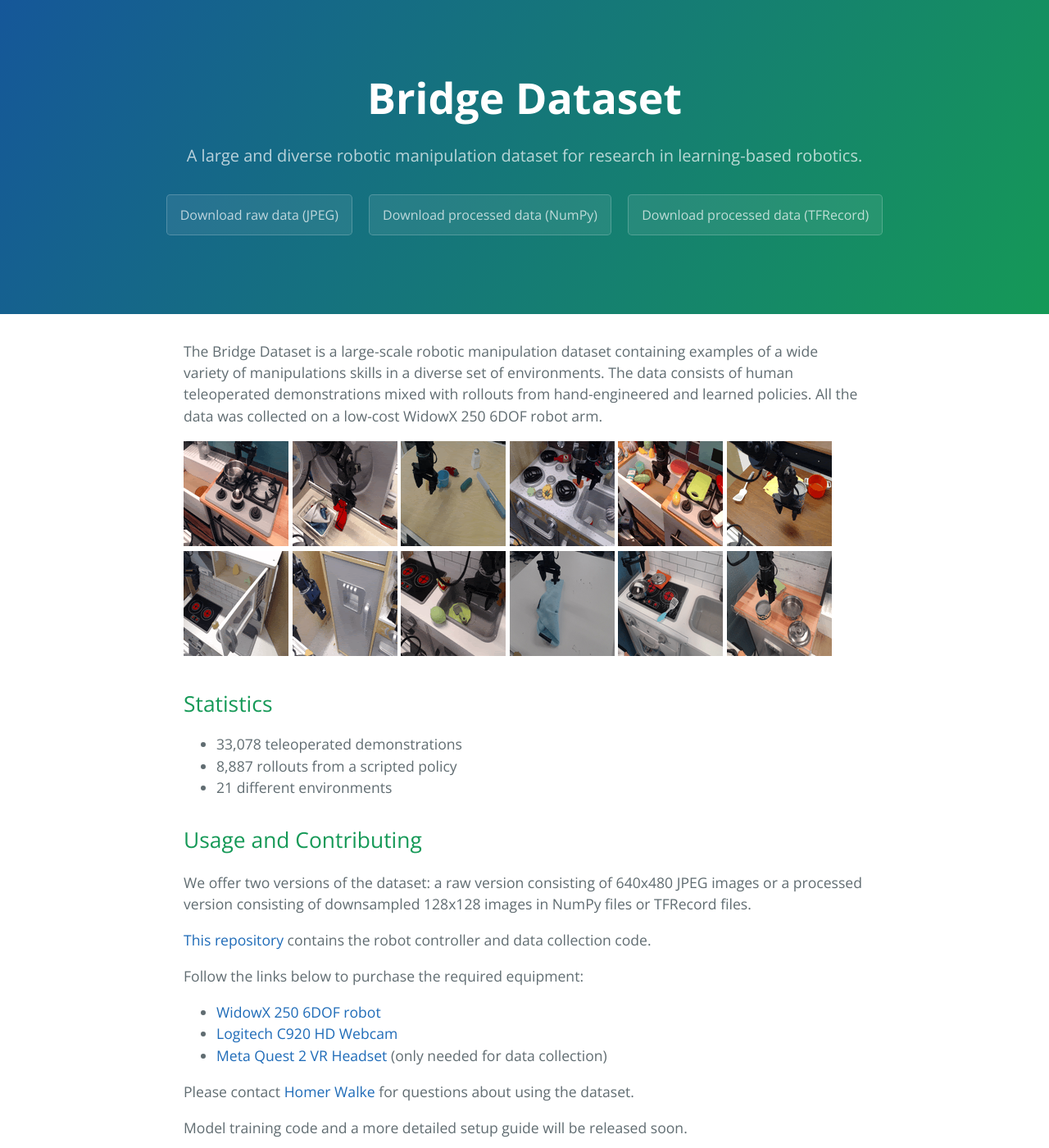
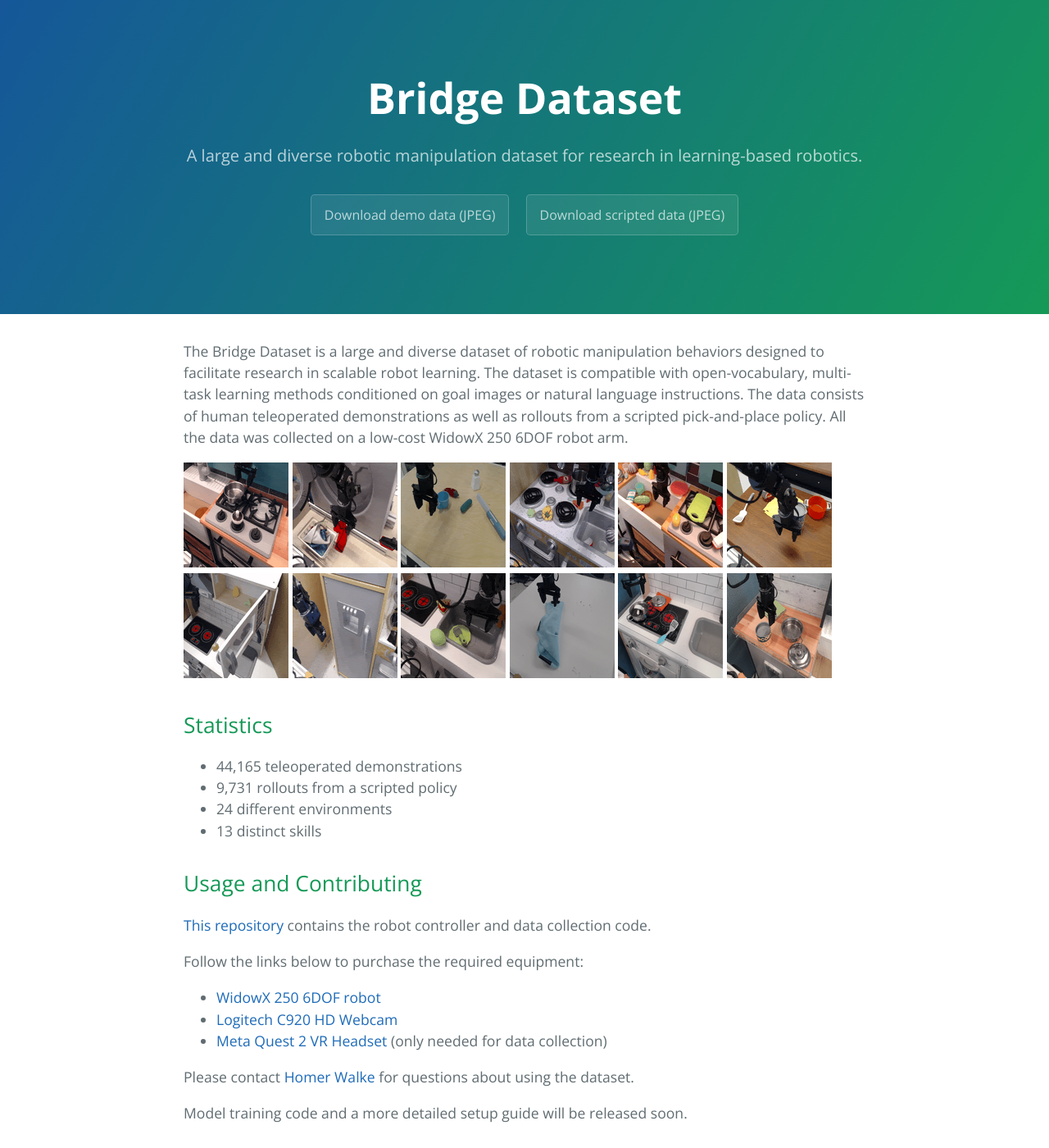
Before and after one commit to rail-berkeley/bridgedata, a Jekyll site: the page built from index.md, in a window 1280 px wide and 1400 px high. Shown: the whole window at 82% size. Built offline with Jekyll 4.4.1, drawn with Linux system fonts in a browser that asks for light colours; some of the changed text lies outside the part shown.

Commit message:
update links

```diff
--- a/_layouts/default.html
+++ b/_layouts/default.html
@@ -22,9 +22,8 @@
         <a href="{{ site.github.repository_url }}" class="btn">View on GitHub</a>
       {% endif %}
       {% if site.show_downloads %}
-        <a href="#" class="btn">Download raw data (JPEG)</a>
-        <a href="#" class="btn">Download processed data (NumPy)</a>
-        <a href="#" class="btn">Download processed data (TFRecord)</a>
+        <a href="https://rail.eecs.berkeley.edu/datasets/bridge_release/raw_6_18.zip" class="btn">Download demo data (JPEG)</a>
+        <a href="https://rail.eecs.berkeley.edu/datasets/bridge_release/scripted_raw_6_18.zip" class="btn">Download scripted data (JPEG)</a>
       {% endif %}
     </header>
 
--- a/index.md
+++ b/index.md
@@ -2,11 +2,7 @@
 layout: default
 ---
 
-The Bridge Dataset is a large-scale robotic manipulation dataset containing examples
-of a wide variety of manipulations skills in a diverse set of environments. The
-data consists of human teleoperated demonstrations mixed with rollouts from
-hand-engineered and learned policies. All the data was collected on a low-cost
-WidowX 250 6DOF robot arm.
+The Bridge Dataset is a large and diverse dataset of robotic manipulation behaviors designed to facilitate research in scalable robot learning. The dataset is compatible with open-vocabulary, multi-task learning methods conditioned on goal images or natural language instructions. The data consists of human teleoperated demonstrations as well as rollouts from a scripted pick-and-place policy. All the data was collected on a low-cost WidowX 250 6DOF robot arm.
 
 ![bridge-gif-1](assets/images/bridge_gif1.gif)
 ![bridge-gif-2](assets/images/bridge_gif2.gif)
@@ -23,13 +19,12 @@
 
 ## Statistics
 
-- 33,078 teleoperated demonstrations
-- 8,887 rollouts from a scripted policy
-- 21 different environments
+- 44,165 teleoperated demonstrations
+- 9,731 rollouts from a scripted policy
+- 24 different environments
+- 13 distinct skills
 
 ## Usage and Contributing
-
-We offer two versions of the dataset: a raw version consisting of 640x480 JPEG images or a processed version consisting of downsampled 128x128 images in NumPy files or TFRecord files.
 
 [This repository](https://github.com/yanlai00/bridge_data_robot_infra) contains
 the robot controller and data collection code.
@@ -54,7 +49,7 @@
 
 The following people contributed to the project.
 
-[Frederik Ebert](https://febert.github.io/), [Aviral Kumar](https://aviralkumar2907.github.io/), [Homer Walke](https://homerwalke.com/), [Anikait Singh](https://asap7772.github.io/), [Yanlai Yang](https://yanlai00.github.io/), [Kuan Fang](http://kuanfang.github.io/), [Patrick Yin](https://patrickyin.me/), [Gengchen Yan](https://www.linkedin.com/in/gengchen-matt-yan), [Kevin Black](https://kevinblack.dev/), [Ashvin Nair](https://ashvin.me/), [Karl Schmeckpeper](https://sites.google.com/view/karlschmeckpeper), [Bernadette Bucher](https://bucherb.github.io/), [Georgios Georgakis](https://ggeorgak11.github.io/), [Kostas Daniilidis](https://www.cis.upenn.edu/~kostas/), [Chelsea Finn](https://ai.stanford.edu/~cbfinn/), [Sergey Levine](https://people.eecs.berkeley.edu/~svlevine/)
+[Homer Walke](https://homerwalke.com/), [Kevin Black](https://kevinblack.dev/), [Frederik Ebert](https://febert.github.io/), [Aviral Kumar](https://aviralkumar2907.github.io/), [Anikait Singh](https://asap7772.github.io/), [Yanlai Yang](https://yanlai00.github.io/), [Patrick Yin](https://patrickyin.me/), [Gengchen Yan](https://www.linkedin.com/in/gengchen-matt-yan), [Kuan Fang](http://kuanfang.github.io/), [Ashvin Nair](https://ashvin.me/), [Karl Schmeckpeper](https://sites.google.com/view/karlschmeckpeper), [Bernadette Bucher](https://bucherb.github.io/), [Georgios Georgakis](https://ggeorgak11.github.io/), [Kostas Daniilidis](https://www.cis.upenn.edu/~kostas/), [Chelsea Finn](https://ai.stanford.edu/~cbfinn/), [Sergey Levine](https://people.eecs.berkeley.edu/~svlevine/)
 
 We also thank Abraham Lee, Mia Galatis, Caroline Johnson, Christian Aviña, Samantha Huang, and Nicholas Lofrese for collecting data.
 
```
